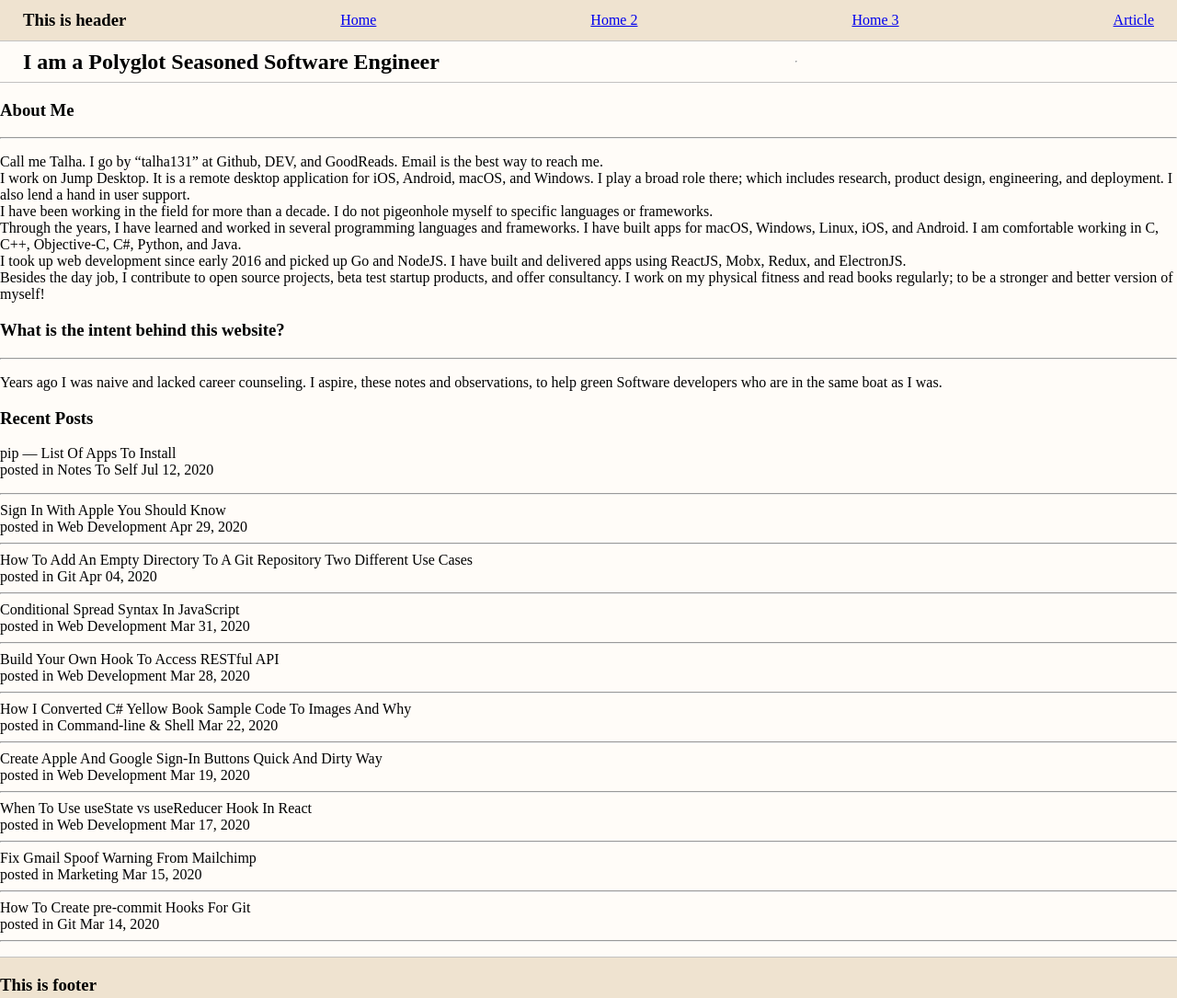
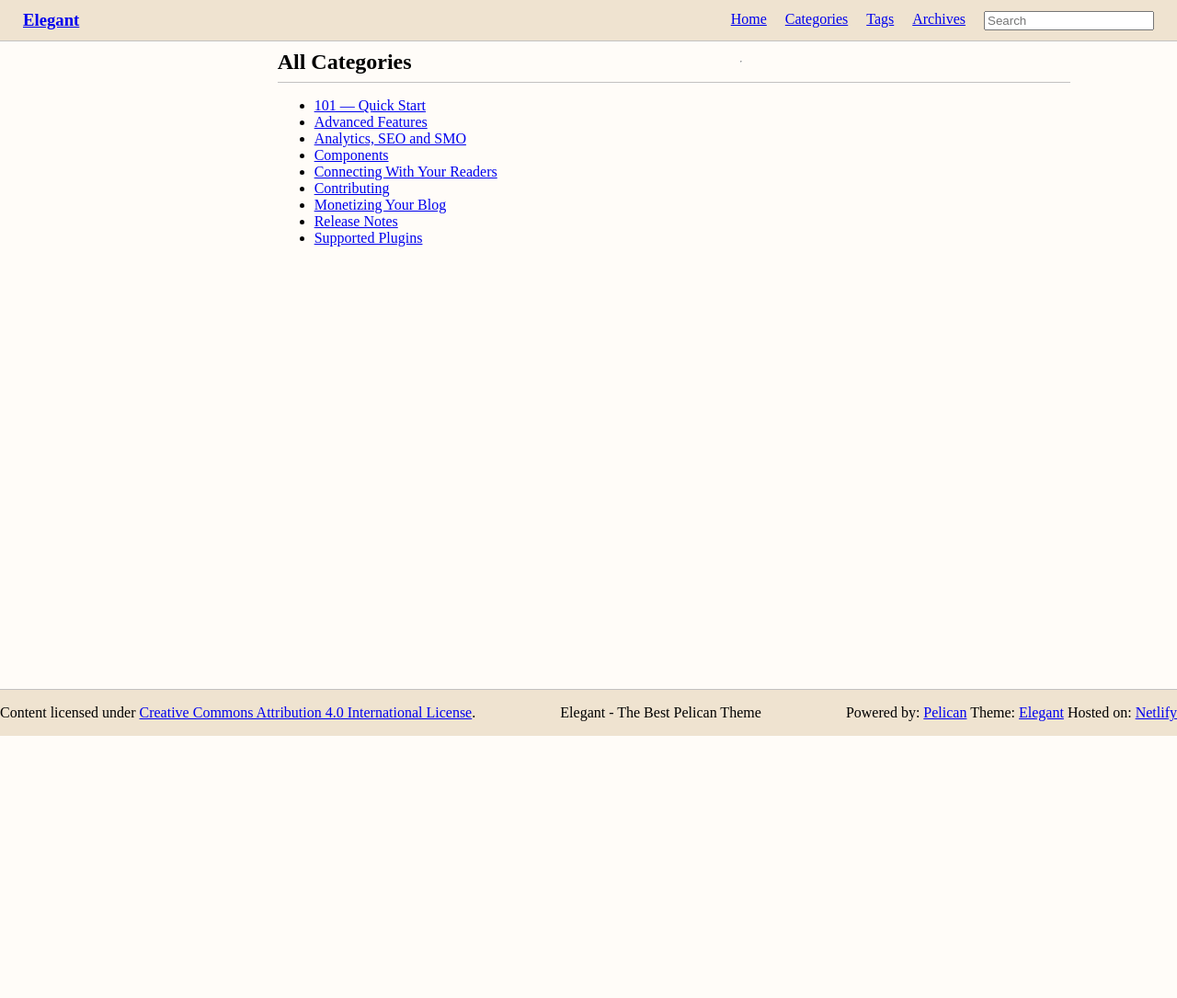
Before and after one commit to farooqalwi/Elegant-Replication, a website: page docs/Categories.html in a window 1280 px wide. Shown: the whole page at 92% size. After the commit the page ends 800 px from the top, so only its background shows below. Drawn offline with Linux system fonts and the light colour scheme.

Commit message:
work done on categories page for layout

```diff
--- a/docs/Categories.html
+++ b/docs/Categories.html
@@ -4,98 +4,52 @@
 <head>
     <meta charset="UTF-8">
     <link rel="stylesheet" type="text/css" href="css/main.css">
-    <title>Home 2</title>
+    <title>Categories</title>
 </head>
 
 <body>
 
     <header>
-        <h3>This is header</h3>
-        <a href="index.html">Home</a>
-        <a href="index2.html">Home 2</a>
-        <a href="index3.html">Home 3</a>
-        <a href="article.html">Article</a>
+        <section class="header-heading">
+            <a href="./index.html">
+                <h3>Elegant</h3>
+            </a>
+        </section>
+        <section class="heading-items">
+            <a href="./index.html">Home</a>
+            <a href="./Categories.html">Categories</a>
+            <a href="#">Tags</a>
+            <a href="#">Archives</a>
+            <input type="text" placeholder="Search">
+        </section>
     </header>
 
-    <section class="home2">
+    <section class="categories">
         <header>
-            <h1>I am a Polyglot Seasoned Software Engineer</h1>
+            <h1>All Categories</h1>
             <hr>
         </header>
 
-        <section class="home2-about">
-            <h1>About Me</h1>
-            <hr>
-            <p>
-                Call me Talha. I go by “talha131” at Github, DEV, and GoodReads. Email is the best way to reach me. <br>
-
-                I work on Jump Desktop. It is a remote desktop application for iOS, Android, macOS, and Windows. I play
-                a broad role there; which includes research, product design, engineering, and deployment. I also lend a
-                hand in user support. <br>
-
-                I have been working in the field for more than a decade. I do not pigeonhole myself to specific
-                languages or frameworks. <br>
-
-                Through the years, I have learned and worked in several programming languages and frameworks. I have
-                built apps for macOS, Windows, Linux, iOS, and Android. I am comfortable working in C, C++, Objective-C,
-                C#, Python, and Java. <br>
-
-                I took up web development since early 2016 and picked up Go and NodeJS. I have built and delivered apps
-                using ReactJS, Mobx, Redux, and ElectronJS. <br>
-
-                Besides the day job, I contribute to open source projects, beta test startup products, and offer
-                consultancy. I work on my physical fitness and read books regularly; to be a stronger and better version
-                of myself! <br>
-            </p>
-
-            <h1>What is the intent behind this website?</h1>
-            <hr>
-            <p>
-                Years ago I was naive and lacked career counseling. I aspire, these notes and observations, to help
-                green Software developers who are in the same boat as I was.
-            </p>
-        </section>
-
-        <section class="home2-recent-posts">
-            <h1>Recent Posts</h1>
-            <p>
-                pip — List Of Apps To Install <br>
-                posted in Notes To Self Jul 12, 2020
-                <hr>
-                Sign In With Apple You Should Know <br>
-                posted in Web Development Apr 29, 2020
-                <hr>
-                How To Add An Empty Directory To A Git Repository Two Different Use Cases <br>
-                posted in Git Apr 04, 2020
-                <hr>
-                Conditional Spread Syntax In JavaScript <br>
-                posted in Web Development Mar 31, 2020
-                <hr>
-                Build Your Own Hook To Access RESTful API <br>
-                posted in Web Development Mar 28, 2020
-                <hr>
-                How I Converted C# Yellow Book Sample Code To Images And Why <br>
-                posted in Command-line & Shell Mar 22, 2020
-                <hr>
-                Create Apple And Google Sign-In Buttons Quick And Dirty Way <br>
-                posted in Web Development Mar 19, 2020
-                <hr>
-                When To Use useState vs useReducer Hook In React <br>
-                posted in Web Development Mar 17, 2020
-                <hr>
-                Fix Gmail Spoof Warning From Mailchimp <br>
-                posted in Marketing Mar 15, 2020
-                <hr>
-                How To Create pre-commit Hooks For Git <br>
-                posted in Git Mar 14, 2020
-                <hr>
-            </p>
+        <section class="categories-list">
+            <ul>
+                <li><a href="#">101 — Quick Start</a></li>
+                <li><a href="#">Advanced Features</a></li>
+                <li><a href="#">Analytics, SEO and SMO</a></li>
+                <li><a href="#">Components</a></li>
+                <li><a href="#">Connecting With Your Readers</a></li>
+                <li><a href="#">Contributing</a></li>
+                <li><a href="#">Monetizing Your Blog</a></li>
+                <li><a href="#">Release Notes</a></li>
+                <li><a href="#">Supported Plugins</a></li>
+            </ul>
         </section>
 
     </section>
 
-    <footer>
-        <h3>This is footer</h3>
+    <footer class="footer">
+        <p>Content licensed under <a href="#">Creative Commons Attribution 4.0 International License</a>.</p>
+        <p>Elegant - The Best Pelican Theme</p>
+        <p>Powered by: <a href="#">Pelican</a> Theme: <a href="#">Elegant</a> Hosted on: <a href="#">Netlify</a></p>
     </footer>
 
 </body>
```
